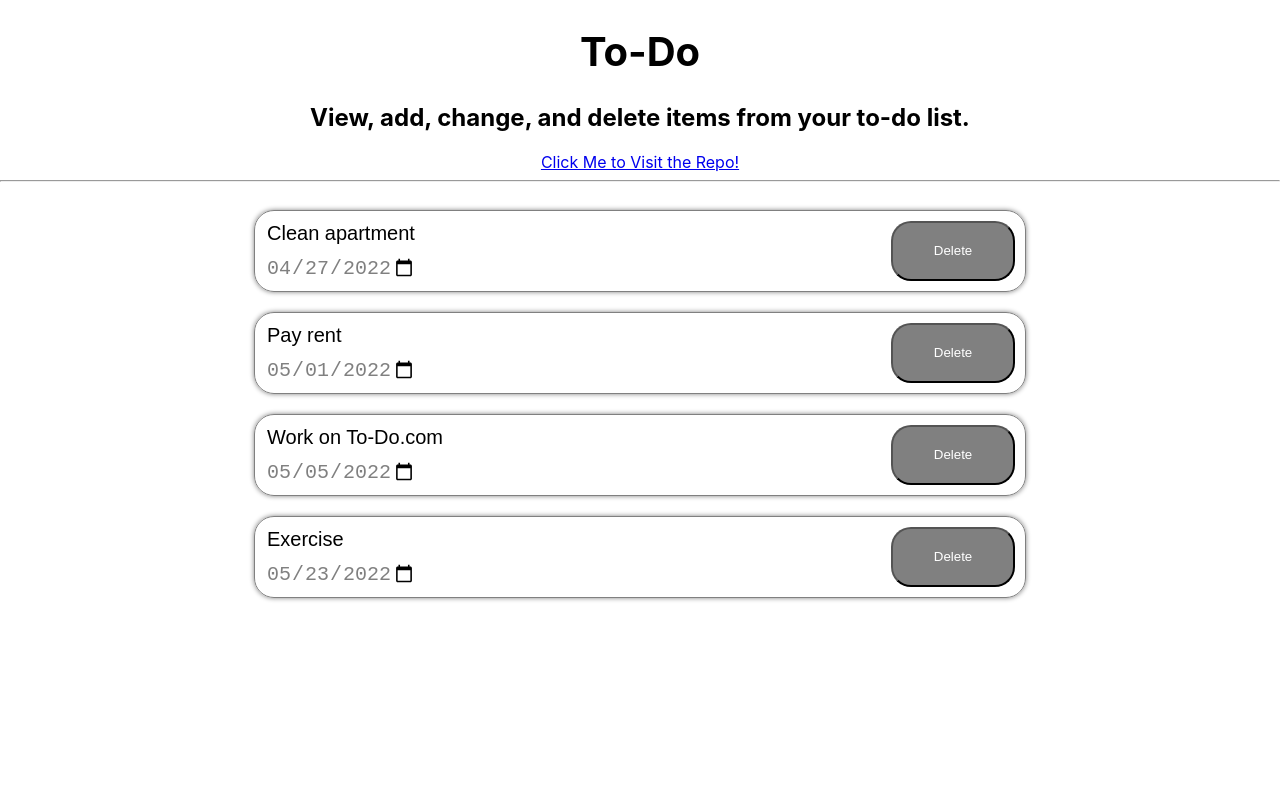
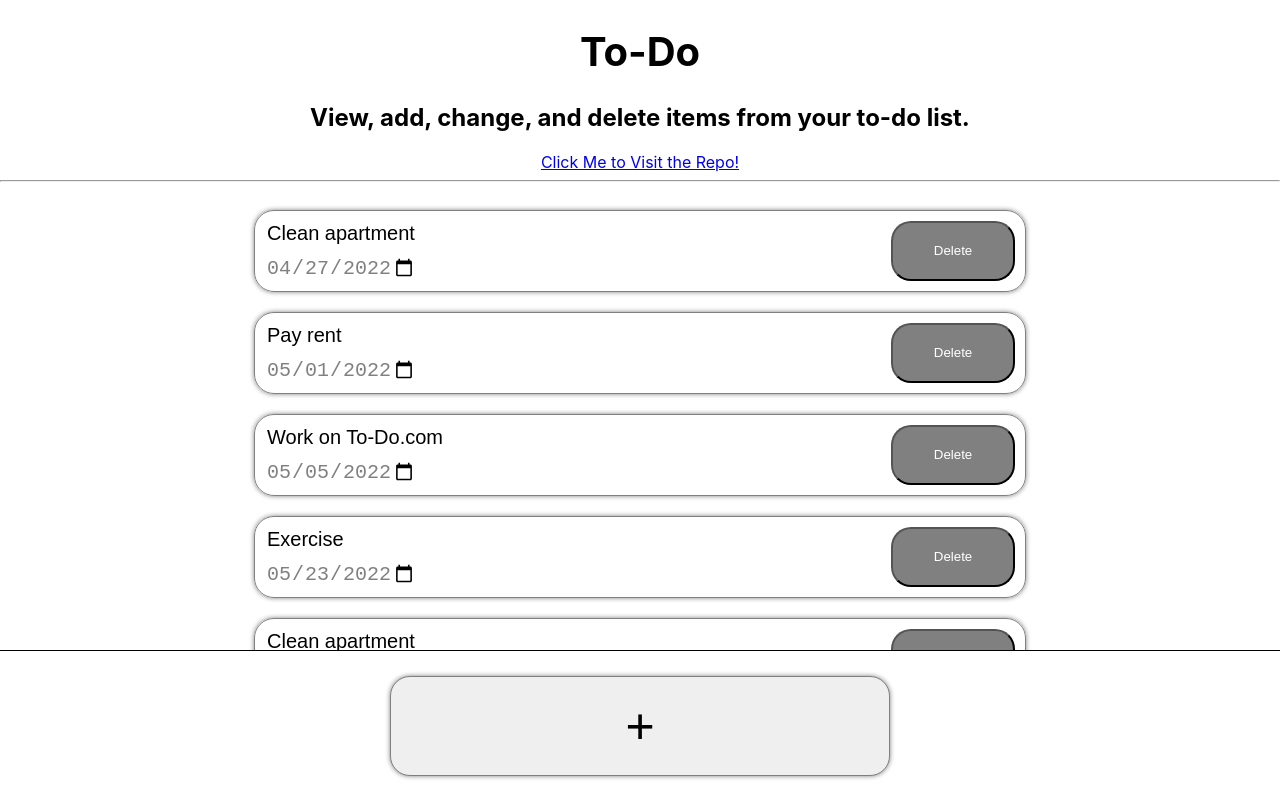
Before and after one commit to amac72/To-Do, a React (Create React App) app in the folder to-do-app/: page / in a window 1280 px wide. Shown: the top 799 px of the page. Built offline with nearby package versions, Linux system fonts and the light colour scheme.

Commit message:
Create addTask function and button

```diff
--- a/to-do-app/src/components/taskList/Task.js
+++ b/to-do-app/src/components/taskList/Task.js
@@ -10,7 +10,7 @@ function Task(props) {
 
     return (
         <div className="TaskFrame">
-            <input className="description" onChange={(event) => update(event.target.value, 'description', data)} value={data.description} />
+            <input className="description" onChange={(event) => update(event.target.value, 'description', data)} value={data.description} placeholder="Enter task here" />
             <input type="date" className="date" onChange={(event) => update(event.target.value, 'date', data)} value={data.date} />
             <button className="deleteButton" onClick={(event) => props.onClick(event.target.value)}>Delete</button>
         </div>
--- /dev/null
+++ b/to-do-app/src/components/taskList/TaskList.css
@@ -0,0 +1,34 @@
+.footer {
+    height: 150px;
+    width: 100%;
+    background-image: none;
+    background-repeat: repeat;
+    background-attachment: scroll;
+    background-position: 0% 0%;
+    position: fixed;
+    bottom: 0pt;
+    left: 0pt;
+}
+
+.footer_contents {
+    height: 150px;
+    width: 100%;
+    margin: auto;
+    background-color: white;
+    border-top: 0.5px solid black;
+    display: flex;
+}
+
+.bottom_of_page {
+    height: 150px;
+}
+
+.add_task {
+    width: 500px;
+    height: 100px;
+    margin: auto;
+    border: solid 1px gray;
+    border-radius: 20px;
+    box-shadow: 0 0 5px grey;
+    font-size: 50px;
+}
--- a/to-do-app/src/components/taskList/TaskList.js
+++ b/to-do-app/src/components/taskList/TaskList.js
@@ -1,6 +1,7 @@
 import React, { useState } from 'react';
 import Task from './Task';
 import data from "./test.json";
+import './TaskList.css';
 
 function TaskList() {
     const [taskList, setTaskList] = useState(data);
@@ -21,6 +22,19 @@ function TaskList() {
         }
     }
 
+    function addTask() {
+        const temp = [...taskList];
+        const nextID = temp[temp.length - 1].id + 1
+        temp.push(
+            {
+                id: nextID,
+                description: "",
+                date: "",
+            }
+        );
+        setTaskList(temp);
+    }
+
     return (
         <div>
             {taskList.map(task => {
@@ -31,6 +45,12 @@ function TaskList() {
                     </div>
                 )
             })}
+            <div className="bottom_of_page"></div>
+            <div className="footer">
+                <div className="footer_contents">
+                    <button className="add_task" onClick={addTask}>+</button>
+                </div>
+            </div>
         </div>
     );
 }
--- a/to-do-app/src/components/taskList/test.json
+++ b/to-do-app/src/components/taskList/test.json
@@ -18,5 +18,25 @@
         "id": 4,
         "description": "Exercise",
         "date": "2022-05-23"
+    },
+    {
+        "id": 5,
+        "description": "Clean apartment",
+        "date": "2022-04-27"
+    },
+    {
+        "id": 6,
+        "description": "Pay rent",
+        "date": "2022-05-01"
+    },
+    {
+        "id": 7,
+        "description": "Work on To-Do.com",
+        "date": "2022-05-05"
+    },
+    {
+        "id": 8,
+        "description": "Exercise",
+        "date": "2022-05-23"
     }
 ]
```
